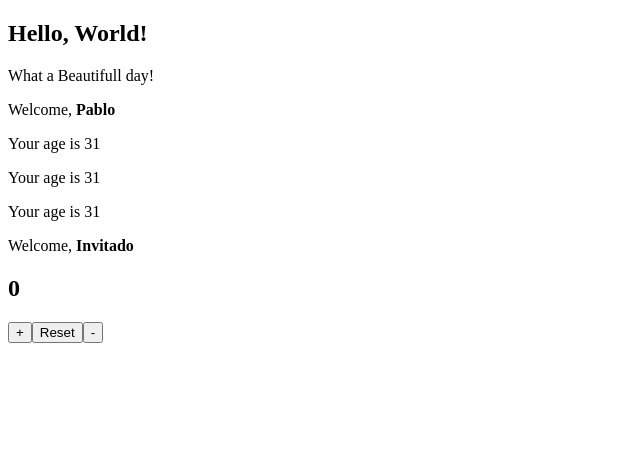
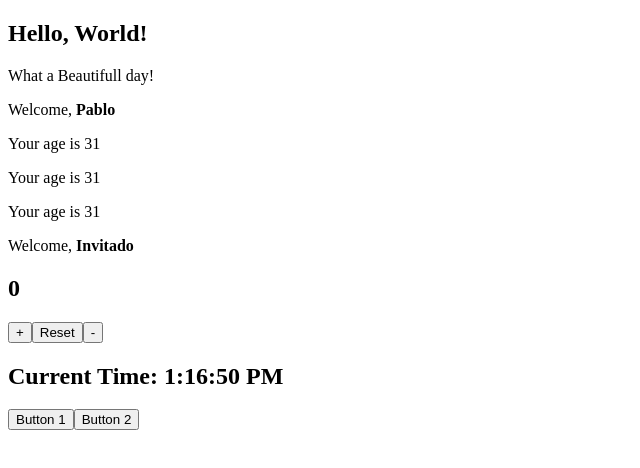
Before and after one commit to Drakensen/Ejercicios-DevelHope, a React (Vite) app in the folder 4.-React/firstapp/: page / in a window 1280 px wide. Shown: the top 468 px of the page, without its empty margins (0-640 px from the left). Built offline with nearby package versions, Linux system fonts and the light colour scheme.

Commit message:
Ejercicios React

```diff
--- a/4.-React/firstapp/src/Age.jsx
+++ b/4.-React/firstapp/src/Age.jsx
@@ -1,7 +1,12 @@
 function Age ({ age="undefined" }) {
+    if (age >= 18) {
     return (
         <p>Your age is { age }</p>
-    )
+    )} else {
+        return (
+            <p>You are very young!</p>
+        )
+    }
 }
 
 export default Age
--- /dev/null
+++ b/4.-React/firstapp/src/AlertClock.jsx
@@ -0,0 +1,16 @@
+import { Button } from "./Button"
+export function AlertClock () {
+    function currentTime() {
+        const now = new Date()
+        alert(`The current time is + ${now.toLocaleTimeString()}`)
+    }
+
+    return (
+        <>
+        <p>Click the button below to show the current time:</p>
+        <Button onClick={currentTime} label="Current Time" />
+        </>
+    )
+}
+
+export default AlertClock;
--- a/4.-React/firstapp/src/App.jsx
+++ b/4.-React/firstapp/src/App.jsx
@@ -2,6 +2,9 @@ import { HelloWorld } from "./HelloWorld";
 import { MessageWBD } from "./MessageWBD";
 import Welcome from "./Welcome";
 import { Counter } from "./Counter";
+import AlertClock from "./AlertClock";
+import { Clock } from "./Clock";
+import { MouseClicker } from "./MouseClicker";
 
 function App() {
     return (<div>
@@ -13,6 +16,10 @@ function App() {
         <Welcome />
 
         <Counter decrementValue={1} resetValue={0}/>
+
+        <Clock />
+
+        <MouseClicker />
     </div>)
 }
 
--- /dev/null
+++ b/4.-React/firstapp/src/Button.jsx
@@ -0,0 +1,3 @@
+export function Button ({label, onClick}) {
+    return <button onClick={onClick}>{label}</button>
+}
--- /dev/null
+++ b/4.-React/firstapp/src/Clock.jsx
@@ -0,0 +1,15 @@
+import { useEffect, useState } from "react";
+
+export function Clock() {
+    const [date, setDate]= useState(new Date())
+
+    useEffect(() => {
+        setInterval(() => {
+            setDate(new Date())
+        }, 1000)
+    }, [])
+
+    return (
+        <h2>Current Time: {date.toLocaleTimeString()}</h2>
+    )
+}
--- a/4.-React/firstapp/src/Counter.jsx
+++ b/4.-React/firstapp/src/Counter.jsx
@@ -1,7 +1,17 @@
-import { useState } from "react";
+import { useEffect, useState } from "react";
 
 export function Counter({decrementValue, resetValue}) {
     const [counter, setCounter] = useState(0);
+
+
+    useEffect(() => {
+        console.log("I have been mounted");
+    }, [])
+
+    useEffect(() => {
+        console.log(`The value of the counter is ${counter}`);
+    }, [counter])
+
     function  increment() {
         setCounter(prevCounter => prevCounter + 1)
     }
--- /dev/null
+++ b/4.-React/firstapp/src/MouseClicker.jsx
@@ -0,0 +1,12 @@
+export function MouseClicker() {
+    function handleButtonClick(event) {
+        console.log(event.currentTarget.name)
+    }
+
+    return (
+        <>
+        <button name="One" onClick={handleButtonClick}>Button 1</button>
+        <button name="Two" onClick={handleButtonClick}>Button 2</button>
+        </>
+    )
+}
```
